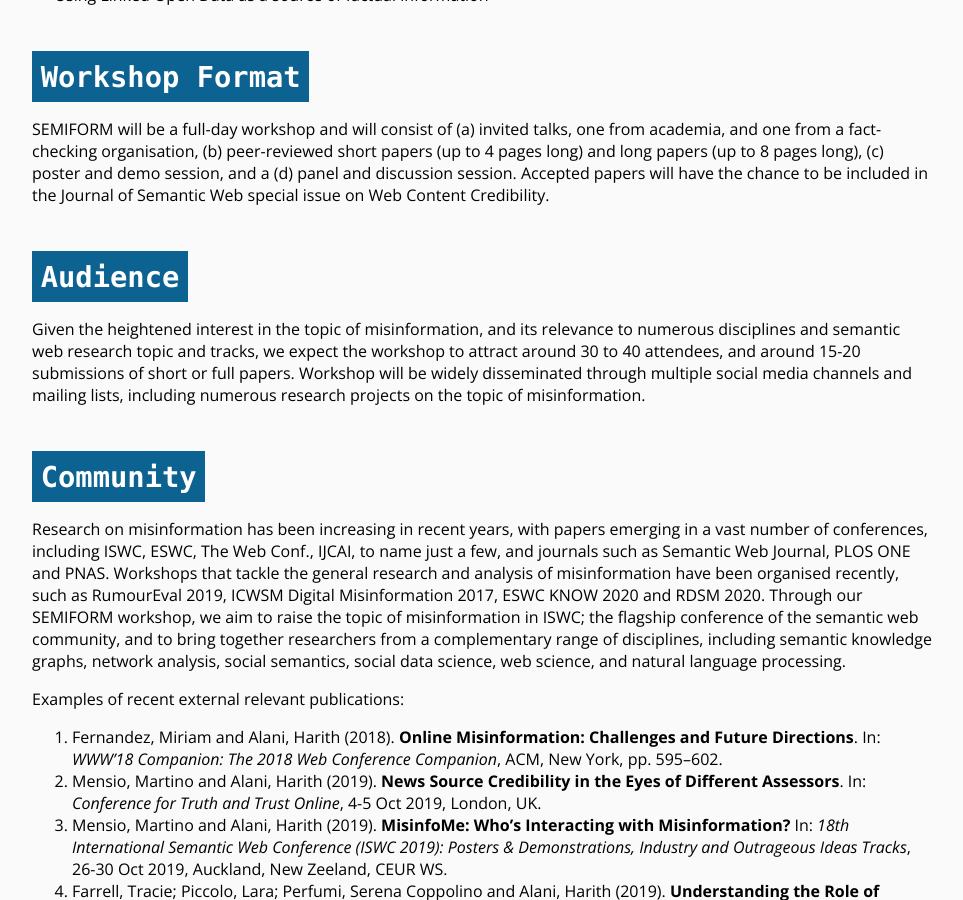
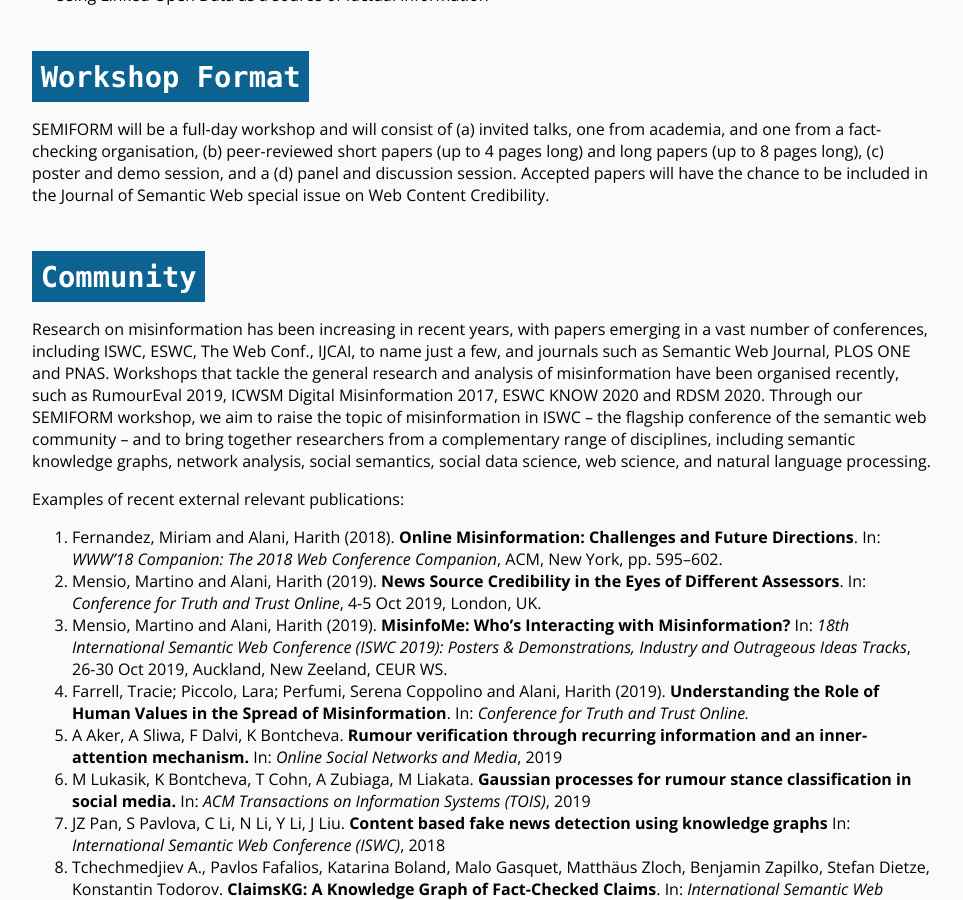
Before and after one commit to D2KLab/semiform2020, a Jekyll site: the page built from docs/index.md, in a window 1280 px wide and 900 px high, scrolled down 2059 px. Shown: the whole window, without its empty margins (158-1121 px from the left). Built offline with Jekyll 4.4.1, drawn with Linux system fonts in a browser that asks for light colours.

```diff
--- a/docs/index.md
+++ b/docs/index.md
@@ -48,13 +48,9 @@ Includes but not limited to:
 
 SEMIFORM will be a full-day workshop and will consist of (a) invited talks, one from academia, and one from a fact-checking organisation, (b) peer-reviewed short papers (up to 4 pages long) and long papers (up to 8 pages long), (c) poster and demo session, and a (d) panel and discussion session. Accepted papers will have the chance to be included in the Journal of Semantic Web special issue on Web Content Credibility.
 
-# Audience
-
-Given the heightened interest in the topic of misinformation, and its relevance to numerous disciplines and semantic web research topic and tracks, we expect the workshop to attract around 30 to 40 attendees, and around 15-20 submissions of short or full papers. Workshop will be widely disseminated through multiple social media channels and mailing lists, including numerous research projects on the topic of misinformation.
-
 # Community
 
-Research on misinformation has been increasing in recent years, with papers emerging in a vast number of conferences, including ISWC, ESWC, The Web Conf., IJCAI, to name just a few, and journals such as Semantic Web Journal, PLOS ONE and PNAS. Workshops that tackle the general research and analysis of misinformation have been organised recently, such as RumourEval 2019, ICWSM Digital Misinformation 2017, ESWC KNOW 2020 and RDSM 2020. Through our SEMIFORM workshop, we aim to raise the topic of misinformation in ISWC; the flagship conference of the semantic web community, and to bring together researchers from a complementary range of disciplines, including semantic knowledge graphs, network analysis, social semantics, social data science, web science, and natural language processing.
+Research on misinformation has been increasing in recent years, with papers emerging in a vast number of conferences, including ISWC, ESWC, The Web Conf., IJCAI, to name just a few, and journals such as Semantic Web Journal, PLOS ONE and PNAS. Workshops that tackle the general research and analysis of misinformation have been organised recently, such as RumourEval 2019, ICWSM Digital Misinformation 2017, ESWC KNOW 2020 and RDSM 2020. Through our SEMIFORM workshop, we aim to raise the topic of misinformation in ISWC -- the flagship conference of the semantic web community -- and to bring together researchers from a complementary range of disciplines, including semantic knowledge graphs, network analysis, social semantics, social data science, web science, and natural language processing.
 
 Examples of recent external relevant publications:
 1. Fernandez, Miriam and Alani, Harith (2018). **Online Misinformation: Challenges and Future Directions**. In: _WWW'18 Companion: The 2018 Web Conference Companion_, ACM, New York, pp. 595–602.
```
Also changed, not shown: docs/organizers.md (+2 -3 lines).
